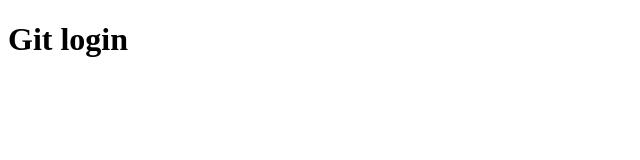
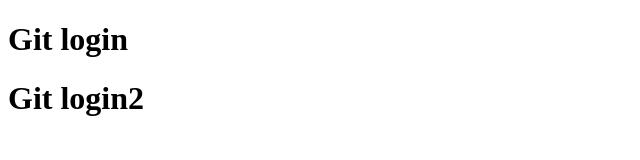
Before and after one commit to zgsCodingLife/git-push-test, a plain HTML site: page login.html in a window 1280 px wide. Shown: the whole page, without its empty margins (0-640 px from the left). Drawn offline with Linux system fonts and the light colour scheme.

Commit message:
修改 login.html

```diff
--- a/login.html
+++ b/login.html
@@ -5,5 +5,6 @@
 </head>
 <body>
   <h1>Git login</h1>
+  <h1>Git login2</h1>
 </body>
 </html>
```
